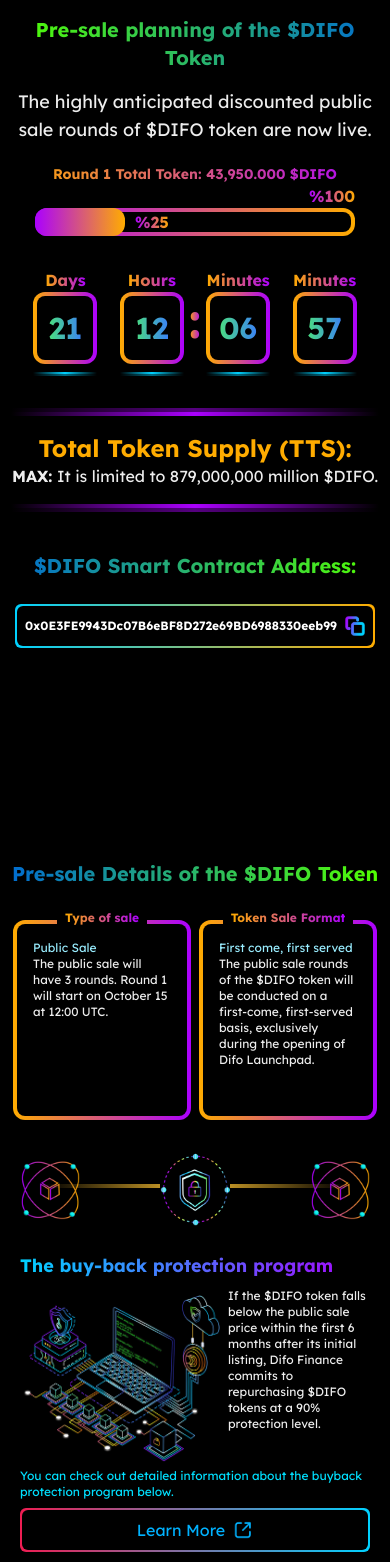
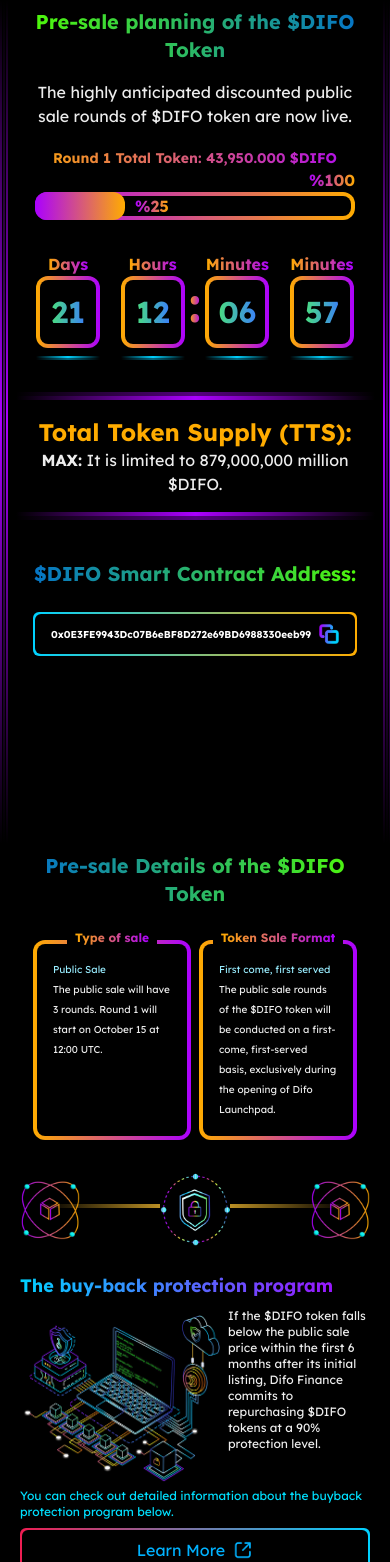
Before and after one commit to Skaimarvas/difo, a Next.js app: page / in a window 390 px wide. Shown: the top 1562 px of the page. Built offline with nearby package versions, Linux system fonts and the light colour scheme.

Commit message:
responsive features

```diff
--- a/src/app/page.tsx
+++ b/src/app/page.tsx
@@ -11,21 +11,22 @@
 
 export default function Home() {
   return (
-    <div className="flex lg:flex-wrap flex-row lg:justify-center justify-center h-screen w-full px-5 lg:px-2 sm:px-0">
+    <div className="flex lg:flex-wrap flex-row lg:justify-center justify-center h-screen w-full sm:w-[375px] sm:mx-auto px-5 lg:px-2 sm:px-0">
       {/* Section 1 --> */}
       <section className="flex">
         <div className="block">
           <VerticalLines />
         </div>
-        <div className="flex flex-col lg:w-[500px] w-[700px] sm:min-w-[300px] sm:max-w-[400px] p-4 sm:p-4">
+        <div className="flex flex-col lg:w-[500px] w-[700px] sm:min-w-[300px] sm:max-w-[375px] p-4 sm:p-2">
           <h2 className="bg-gradient-to-r from-[#52FF00] to-[#016DD0] bg-clip-text text-transparent text-3xl sm:text-xl text-center font-extrabold">
             Pre-sale planning of the $DIFO Token
           </h2>
 
-          <p className="text-center text-xl sm:text-lg mt-4 ">
+          <p className="text-center text-xl sm:text-base sm:w-[320px] mx-auto mt-4 ">
             The highly anticipated discounted public sale rounds of $DIFO token
             are now live.
           </p>
+          {/* Horizontal Line  */}
           <div className="h-[2px] w-full bg-gradient-to-r from-[#0500FF00] via-[#FF5C00] to-[#0500FF00] my-4 sm:hidden"></div>
           <h4 className="bg-gradient-to-r from-[#FFAC00] to-[#AB00FF] bg-clip-text text-transparent  text-center text-lg sm:text-sm sm:mt-5 font-extrabold">
             Round 1 Total Token: 43,950.000 $DIFO
@@ -50,10 +51,11 @@
             <h2 className="bg-gradient-to-r from-[#016DD0] to-[#52FF00] bg-clip-text text-transparent text-3xl sm:text-xl text-center font-extrabold">
               $DIFO Smart Contract Address:
             </h2>
+            {/* Smart Contract Address */}
             <div className="flex justify-center relative bg-black my-6">
               <div className="rounded-md p-[2px] bg-gradient-to-r from-[#00D1FF] to-[#FFAC00]">
-                <div className="flex items-center gap-2 p-2 justify-center h-10 w-full bg-black rounded-md">
-                  <span className=" text-white font-bold text-transparent bg-clip-text sm:text-xs ">
+                <div className="flex items-center gap-2 p-2 justify-center h-10 w-full sm:w-[320px] bg-black rounded-md">
+                  <span className=" text-white font-bold text-transparent bg-clip-text sm:text-[10px] ">
                     0x0E3FE9943Dc07B6eBF8D272e69BD6988330eeb99
                   </span>
                   <button>
@@ -76,18 +78,20 @@
         <div className="hidden lg:block sm:hidden">
           <VerticalLines />
         </div>
-        <div className="flex flex-col lg:w-[500px] w-[700px] sm:min-w-[300px] sm:max-w-[400px] p-4 sm:p-4">
+        <div className="flex flex-col lg:w-[500px] w-[700px] sm:min-w-[300px] sm:max-w-[375px] p-4 sm:p-2">
           <h2 className="bg-gradient-to-r from-[#016DD0] to-[#52FF00] bg-clip-text text-transparent text-3xl sm:text-xl text-center font-extrabold">
             Pre-sale Details of the $DIFO Token
           </h2>
           {/* Type of Sale --> */}
-          <div className="flex justify-center gap-2 mt-8 sm:w-[350px] mx-auto">
+          <div className="flex justify-center gap-2 mt-8 sm:w-[320px] mx-auto">
             <div className="flex justify-center relative bg-black">
               <div className="rounded-xl p-1 bg-gradient-to-r from-[#FFAC00] to-[#AB00FF]">
-                <div className="flex gap-2 p-4 justify-center h-48 lg:w-[200px] w-[300px] sm:w-[170px] bg-black rounded-lg">
+                <div className="flex gap-2 p-4 justify-center h-48 lg:w-[200px] w-[300px] sm:w-[150px] bg-black rounded-lg">
                   <div>
-                    <h5 className="text-[#99EDFF] lg:text-xs">Public Sale</h5>
-                    <p className="lg:text-xs">
+                    <h5 className="text-[#99EDFF] lg:text-sm sm:text-[10px] ">
+                      Public Sale
+                    </h5>
+                    <p className="lg:text-sm sm:text-[10px] ">
                       The public sale will have 3 rounds. Round 1 will start on
                       October 15 at 12:00 UTC.
                     </p>
@@ -102,12 +106,12 @@
             </div>
             <div className="flex justify-center relative bg-black">
               <div className="rounded-xl p-1 bg-gradient-to-r from-[#FFAC00] to-[#AB00FF]">
-                <div className="flex  gap-2 p-4 justify-center h-48 lg:w-[200px] w-[300px] sm:w-[170px] bg-black rounded-lg">
+                <div className="flex  gap-2 p-4 justify-center h-48 lg:w-[200px] w-[300px] sm:w-[150px] bg-black rounded-lg">
                   <div>
-                    <h5 className="text-[#99EDFF] lg:text-xs">
+                    <h5 className="text-[#99EDFF] lg:text-sm sm:text-[10px] ">
                       First come, first served
                     </h5>
-                    <p className="lg:text-xs">
+                    <p className="lg:text-sm sm:text-[10px] ">
                       The public sale rounds of the $DIFO token will be
                       conducted on a first-come, first-served basis, exclusively
                       during the opening of Difo Launchpad.
```
